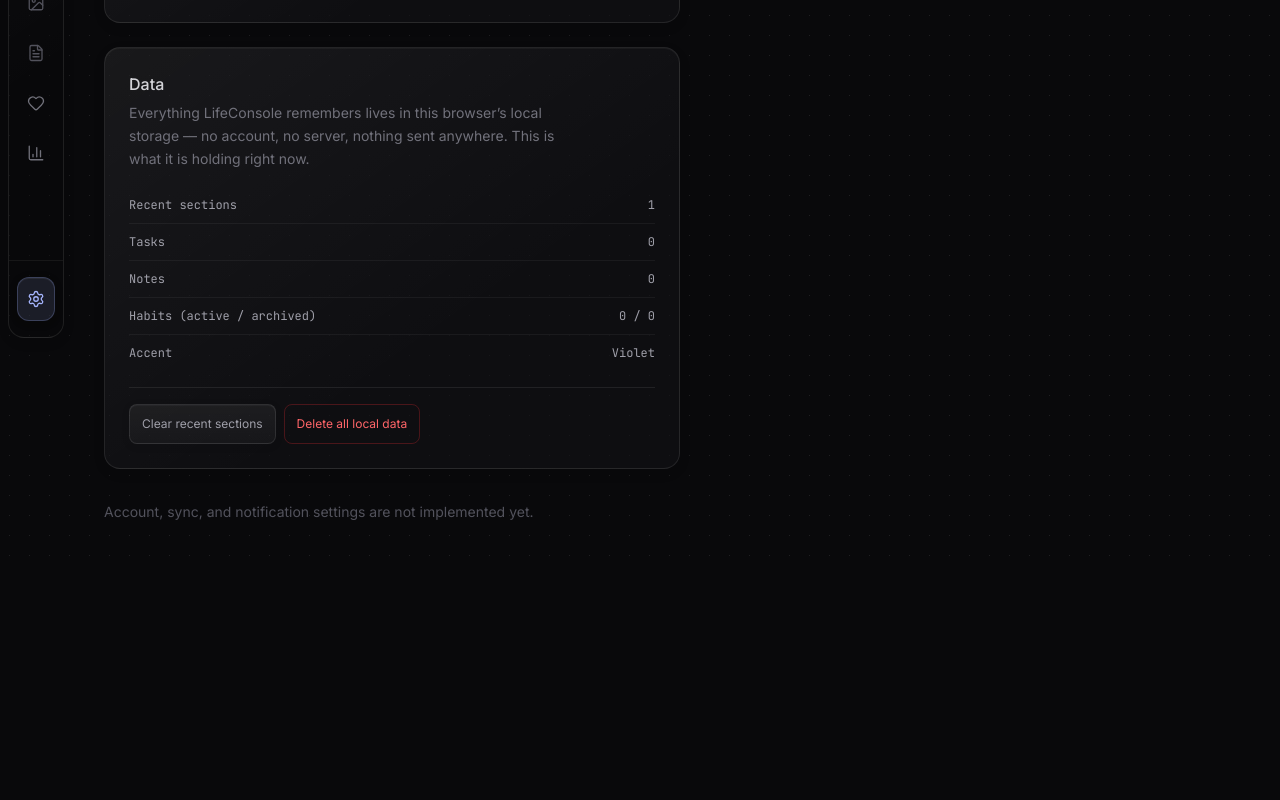
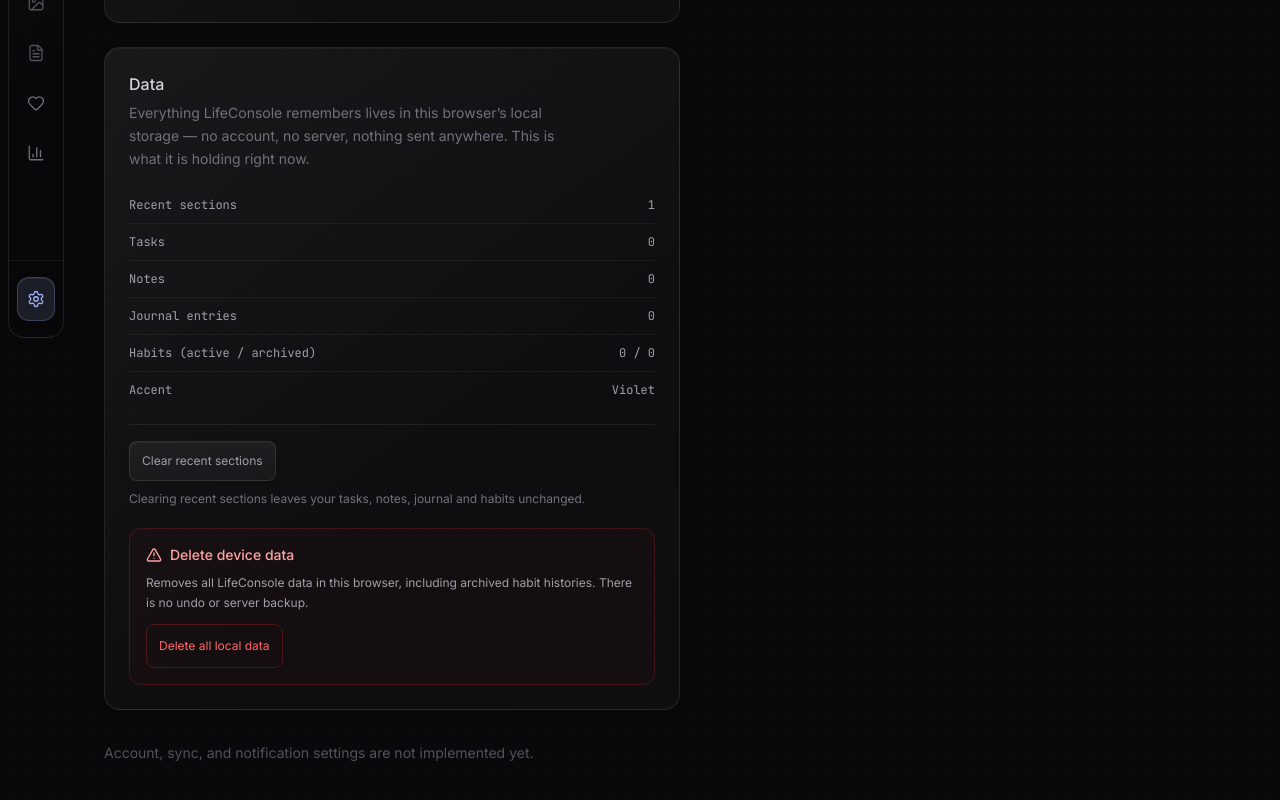
Before and after one commit to sunil-0701/LifeConsole, a React (Vite) app in the folder lifeconsole-facade/facade/: page /settings in a window 1280 px wide. Shown: the part 454-1254 px from the top of the page. Before the commit the page ends 1017 px from the top, so only its background shows below. Built offline with nearby package versions, Linux system fonts and the light colour scheme.

Commit message:
ui: include journal counts and separate destructive data controls

```diff
--- a/lifeconsole-facade/facade/src/pages/Settings.jsx
+++ b/lifeconsole-facade/facade/src/pages/Settings.jsx
@@ -1,11 +1,12 @@
 import { useState } from 'react';
-import { Check } from 'lucide-react';
+import { Check, TriangleAlert } from 'lucide-react';
 import PageHeader from '../components/ui/PageHeader';
 import { ACCENTS, applyAccent, readAccent, writeAccent } from '../lib/preferences';
 import { clearSectionRecents, recentSections } from '../lib/sectionRecents';
 import { useTasks } from '../lib/useTasks';
 import { useNotes } from '../lib/useNotes';
 import { useHabits } from '../lib/useHabits';
+import { useJournal } from '../lib/useJournal';
 import { clearLocalData } from '../lib/localData';
 
 function SettingsPage() {
@@ -14,6 +15,7 @@ function SettingsPage() {
   const [tasks] = useTasks();
   const [notes] = useNotes();
   const [habits] = useHabits();
+  const [entries] = useJournal();
   const activeHabits = habits.filter((habit) => !habit.archived).length;
   const [dataError, setDataError] = useState('');
   const current = ACCENTS.find((option) => option.id === accent) ?? ACCENTS[0];
@@ -104,6 +106,10 @@ function SettingsPage() {
             <dd className="tabular-nums text-zinc-400">{notes.length}</dd>
           </div>
           <div className="flex items-center justify-between gap-3 py-2.5">
+            <dt>Journal entries</dt>
+            <dd className="tabular-nums text-zinc-400">{entries.length}</dd>
+          </div>
+          <div className="flex items-center justify-between gap-3 py-2.5">
             <dt>Habits (active / archived)</dt>
             <dd className="tabular-nums text-zinc-400">{activeHabits} / {habits.length - activeHabits}</dd>
           </div>
@@ -113,7 +119,7 @@ function SettingsPage() {
           </div>
         </dl>
 
-        <div className="mt-4 flex flex-wrap gap-2 border-t border-white/[0.08] pt-4">
+        <div className="mt-4 border-t border-white/[0.08] pt-4">
           <button
             type="button"
             onClick={clearRecents}
@@ -122,10 +128,16 @@ function SettingsPage() {
           >
             Clear recent sections
           </button>
+          <p className="mt-2 text-xs leading-relaxed text-zinc-500">Clearing recent sections leaves your tasks, notes, journal and habits unchanged.</p>
+        </div>
+        <div className="mt-5 rounded-xl border border-red-500/20 bg-red-500/[0.03] p-4">
+          <h3 className="flex items-center gap-2 text-sm font-medium text-red-300"><TriangleAlert className="h-4 w-4 shrink-0" aria-hidden="true" /> Delete device data</h3>
+          <p id="delete-data-warning" className="mt-2 text-xs leading-relaxed text-zinc-400">Removes all LifeConsole data in this browser, including archived habit histories. There is no undo or server backup.</p>
           <button
             type="button"
             onClick={wipe}
-            className="min-h-10 rounded-lg border border-red-500/25 px-3 py-2 text-xs text-red-400 transition-colors duration-150 hover:bg-red-500/10 hover:text-red-300"
+            aria-describedby="delete-data-warning"
+            className="mt-3 min-h-11 rounded-lg border border-red-500/25 px-3 py-2 text-xs text-red-400 transition-colors duration-150 hover:bg-red-500/10 hover:text-red-300"
           >
             Delete all local data
           </button>
```
